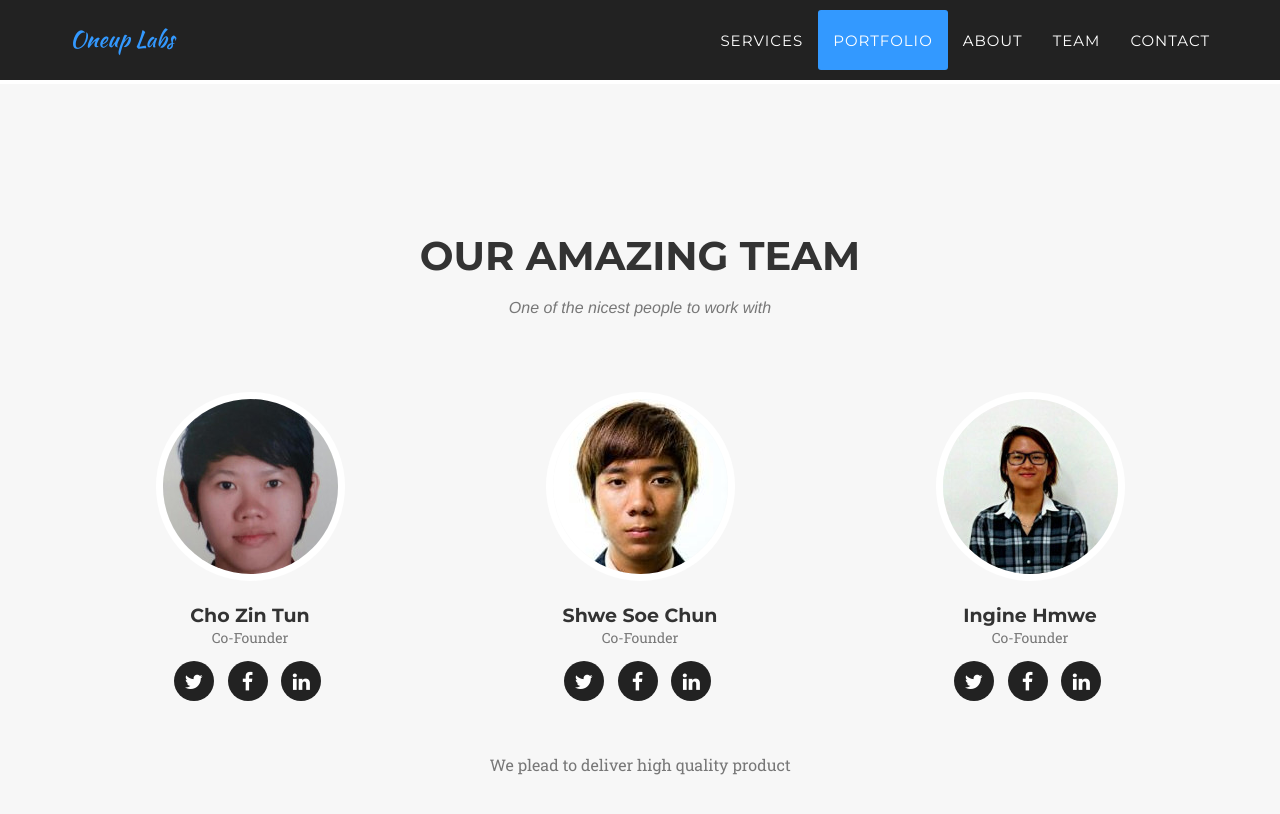
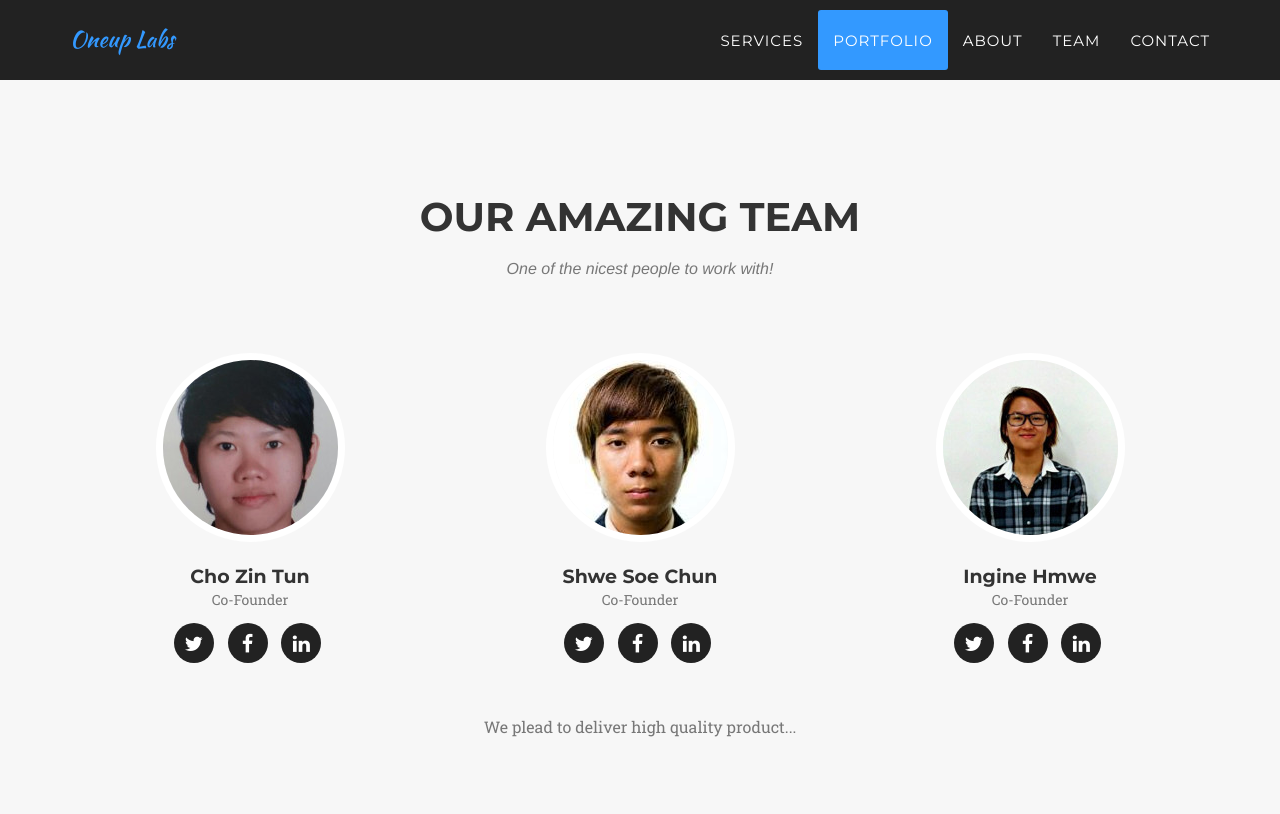
Before and after one commit to 1up-nextlevel/1up-nextlevel.github.io, a Jekyll site: the page built from index.html, in a window 1280 px wide and 900 px high, scrolled down 4538 px. Shown: the top 814 px of the window. Built offline with Jekyll 4.4.1, drawn with Linux system fonts in a browser that asks for light colours; some web fonts are replaced; some of the changed text lies outside the part shown.

Commit message:
no message

```diff
--- a/_includes/services.html
+++ b/_includes/services.html
@@ -4,7 +4,7 @@
             <div class="row">
                 <div class="col-lg-12 text-center">
                     <h2 class="section-heading">Services</h2>
-                    <h3 class="section-subheading text-muted">Lorem ipsum dolor sit amet consectetur.</h3>
+                    <h3 class="section-subheading text-muted"></h3>
                 </div>
             </div>
             <div class="row text-center">
--- a/_includes/team.html
+++ b/_includes/team.html
@@ -4,7 +4,7 @@
             <div class="row">
                 <div class="col-lg-12 text-center">
                     <h2 class="section-heading">Our Amazing Team</h2>
-                    <h3 class="section-subheading text-muted">One of the nicest people to work with</h3>
+                    <h3 class="section-subheading text-muted">One of the nicest people to work with!</h3>
                 </div>
             </div>
             <div class="row">
@@ -30,7 +30,7 @@
             </div>
             <div class="row">
                 <div class="col-lg-8 col-lg-offset-2 text-center">
-                    <p class="large text-muted">We plead to deliver high quality product</p>
+                    <p class="large text-muted">We plead to deliver high quality product...</p>
                 </div>
             </div>
         </div>
```
